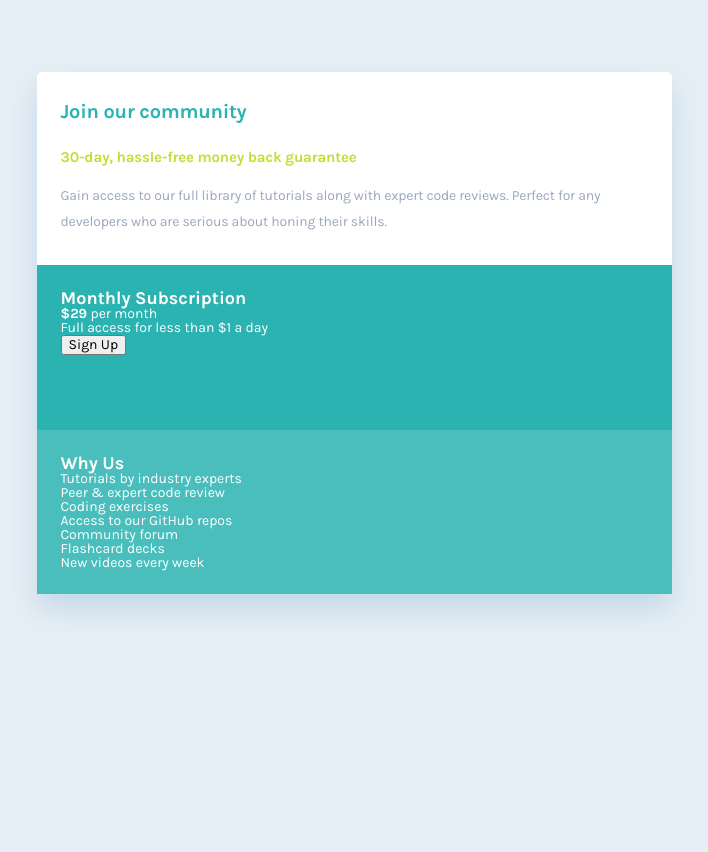
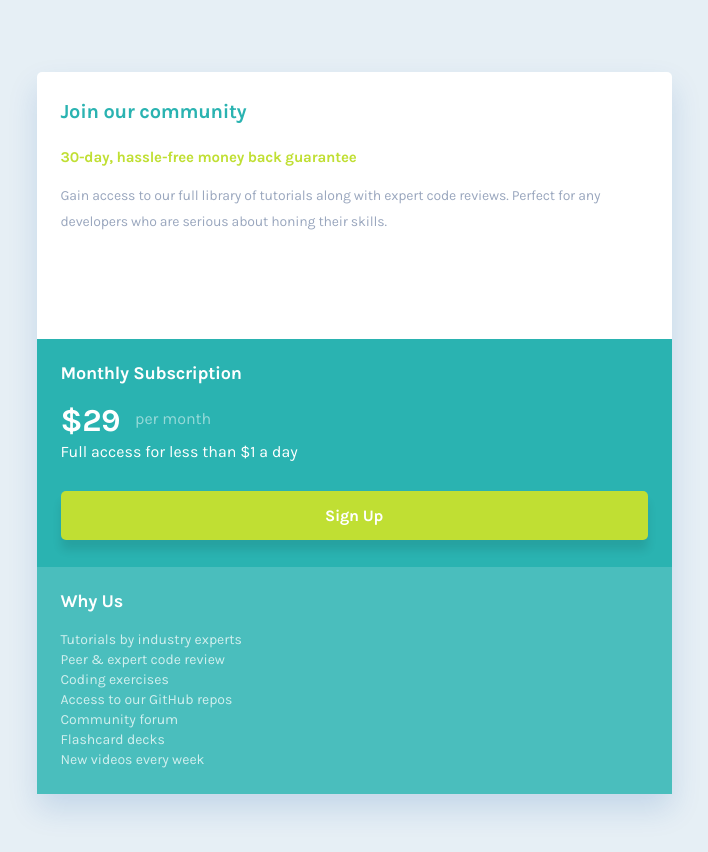
Before and after one commit to miguelzaga/single-price-grid-component, a React (Vite) app: page / in a window 1280 px wide. Shown: the top 852 px of the page, without its empty margins (286-994 px from the left). Before the commit the page ends 800 px from the top, so only its background shows below. Built offline with nearby package versions, Linux system fonts and the light colour scheme.

Commit message:
style cards 2 and 3

```diff
--- a/src/App.js
+++ b/src/App.js
@@ -17,24 +17,25 @@ function App() {
         </article>
 
         <article className="component__card component__card-2">
-          <h2 className="component__"> Monthly Subscription</h2>{" "}
-          <p className="component__">
-            <b className="component__">&#36;29</b> per month
+          <h2 className="component__subtitle"> Monthly Subscription</h2>{" "}
+          <p>
+            <b className="component__price">&#36;29</b>
+            <span className="opaque"> per month</span>
           </p>
-          <p className="component__"> Full access for less than &#36;1 a day</p>
-          <button className="component__"> Sign Up</button>
+          <p> Full access for less than &#36;1 a day</p>
+          <button className="component__btn"> Sign Up</button>
         </article>
 
         <article className="component__card component__card-3">
-          <h2 className="component__">Why Us</h2>
-          <ul className="component__">
-            <li className="component__">Tutorials by industry experts</li>
-            <li className="component__">Peer &amp; expert code review</li>
-            <li className="component__">Coding exercises</li>
-            <li className="component__">Access to our GitHub repos</li>
-            <li className="component__">Community forum</li>
-            <li className="component__">Flashcard decks </li>
-            <li className="component__">New videos every week</li>
+          <h2 className="component__subtitle">Why Us</h2>
+          <ul className="component__ul">
+            <li className="component__li">Tutorials by industry experts</li>
+            <li className="component__li">Peer &amp; expert code review</li>
+            <li className="component__li">Coding exercises</li>
+            <li className="component__li">Access to our GitHub repos</li>
+            <li className="component__li">Community forum</li>
+            <li className="component__li">Flashcard decks </li>
+            <li className="component__li">New videos every week</li>
           </ul>
           <div className="opaque-bg"></div>
         </article>
--- a/src/scss/02-base/_typography.scss
+++ b/src/scss/02-base/_typography.scss
@@ -7,6 +7,7 @@ body {
   font-weight: normal;
   color: $gray;
   font-size: rem(14px);
+  line-height: 26px;
 }
 
 h1,
--- a/src/scss/05-components/_component.scss
+++ b/src/scss/05-components/_component.scss
@@ -28,6 +28,7 @@
       background-color: $dark-green;
       grid-row: 2 / 4;
       color: white;
+      font-size: rem(16px);
     }
 
     &-3 {
@@ -54,7 +55,41 @@
   }
 
   &__description {
-    line-height: 26px;
     letter-spacing: -0.175px;
   }
+
+  &__subtitle {
+    line-height: 21px;
+    letter-spacing: -0.225px;
+    margin-bottom: 18px;
+  }
+
+  &__price {
+    font-size: rem(32px);
+    line-height: 37px;
+    letter-spacing: -0.4px;
+    vertical-align: middle;
+    margin-right: 11px;
+    margin-bottom: 4px;
+  }
+
+  &__btn {
+    margin-top: 26px;
+    background-color: $lime-green;
+    border: none;
+    width: 100%;
+    box-shadow: 0px 10px 10px rgba(0, 0, 0, 0.0973011);
+    border-radius: 5px;
+    color: white;
+    font-weight: 700;
+    font-size: 16px;
+    line-height: 19px;
+    letter-spacing: -0.2px;
+    padding: 15px 15px 15px;
+  }
+
+  &__li {
+    line-height: 20px;
+    opacity: 0.75;
+  }
 }
--- a/src/scss/06-utils/_utils.scss
+++ b/src/scss/06-utils/_utils.scss
@@ -8,3 +8,7 @@
   mix-blend-mode: normal;
   opacity: 0.15;
 }
+
+.opaque {
+  opacity: 0.5;
+}
```
